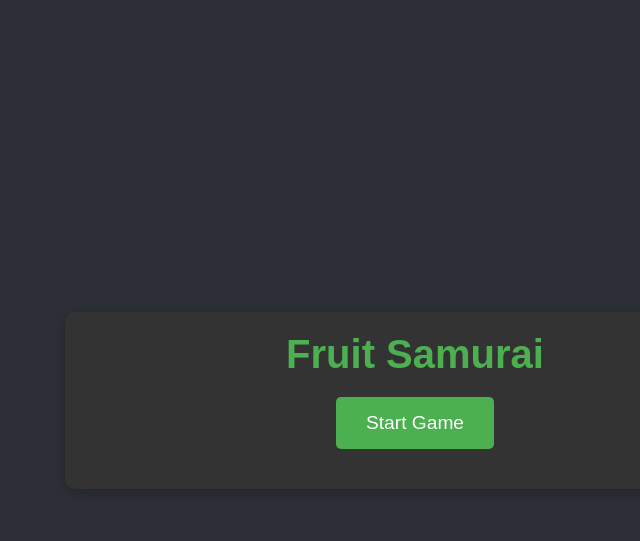
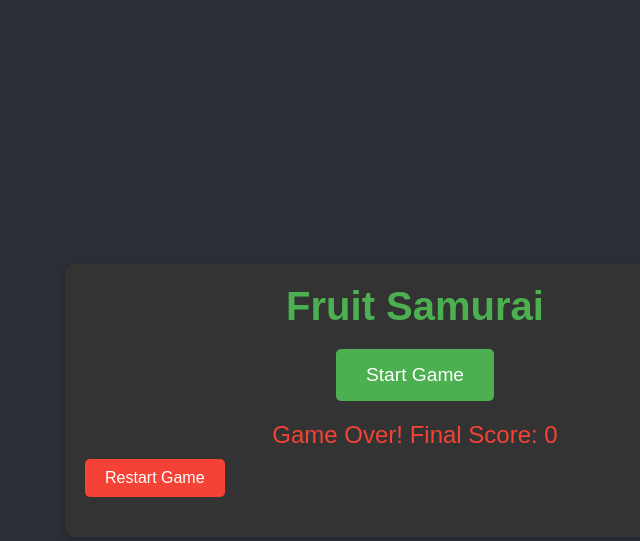
Before and after one commit to sorinnicumarian/body_tracking_game, a Flask app: page / in a window 1280 px wide. Shown: the top 541 px of the page, without its empty margins (225-865 px from the left). Run offline with Flask 3, Linux system fonts and the light colour scheme.

Commit message:
kind of working game over UI

```diff
--- a/static/style.css
+++ b/static/style.css
@@ -75,6 +75,7 @@ button:disabled {
     margin-top: 20px;
     font-size: 1.5rem;
     color: #f44336; /* Red color for the Game Over message */
+    display: none; /* Hide initially */
 }
 
 #gameOverMessage button {
@@ -82,19 +83,21 @@ button:disabled {
     padding: 10px 20px;
     font-size: 1rem;
     margin-top: 10px;
+    display: none; /* Hide initially */
 }
 
 #gameOverMessage button:hover {
     background-color: #e53935; /* Slightly darker red on hover */
-}
-
-#restartButton {
-    display: none; /* Hide restart button initially */
+    display: none; /* Hide initially */
 }
 
 #startButton {
     display: block;
     margin: 0 auto;
+}
+
+#restartButton {
+    display: none; /* Hide initially */
 }
 
 @media screen and (max-width: 600px) {
--- a/templates/index.html
+++ b/templates/index.html
@@ -15,17 +15,17 @@
 
         <!-- Score Container -->
         <div id="scoreContainer">
-            <p id="score" style="display: none;">Score: 0</p>
+            <!-- <p id="score" style="display: none;">Score: 0</p> -->
         </div>
 
         <!-- Game Over Message -->
-        <div id="gameOverMessage" style="display: none;">
-            <p style="display: none;">Game Over! Final Score: <span id="finalScore">0</span></p>
+        <div id="gameOverMessage">
+            <p>Game Over! Final Score: <span id="finalScore">0</span></p>
             <button id="restartButton">Restart Game</button>
         </div>
 
         <!-- Video Feed (Webcam) -->
-        <img id="gameCanvas" src="{{ url_for('video_feed') }}" alt="Game Video Feed" style="display: none;"> <!-- Hide initially -->
+        <img id="gameCanvas" src="{{ url_for('video_feed') }}" alt="Game Video Feed"> <!-- Hide initially -->
     </div>
 
     <script>
@@ -36,9 +36,9 @@
             })
             .then(response => response.json())
             .then(data => {
-                console.log(data.message);  // Log game start message
-                document.getElementById('score').textContent = 'Score: 0';  // Reset score
-                document.getElementById('score').style.display = 'block';
+                console.log(data.message);  // Log game start message5
+                // document.getElementById('score').textContent = 'Score: 0';  // Reset score
+                // document.getElementById('score').style.display = 'block';
                 document.getElementById('gameOverMessage').style.display = 'none';  // Hide game over message
                 document.getElementById('startButton').style.display = 'none';  // Hide start button
                 document.getElementById('gameCanvas').style.display = 'block';  // Show video feed when the game starts
@@ -68,6 +68,7 @@
             document.getElementById('finalScore').textContent = finalScore;
             document.getElementById('startButton').style.display = 'block';  // Show the start button again
             document.getElementById('gameCanvas').style.display = 'none';  // Hide video feed when game is over
+            document.getElementById('restartButton').style.display = 'block';  // Show restart button
         }
 
         // Fetch the game over state and score from backend after game ends
```
